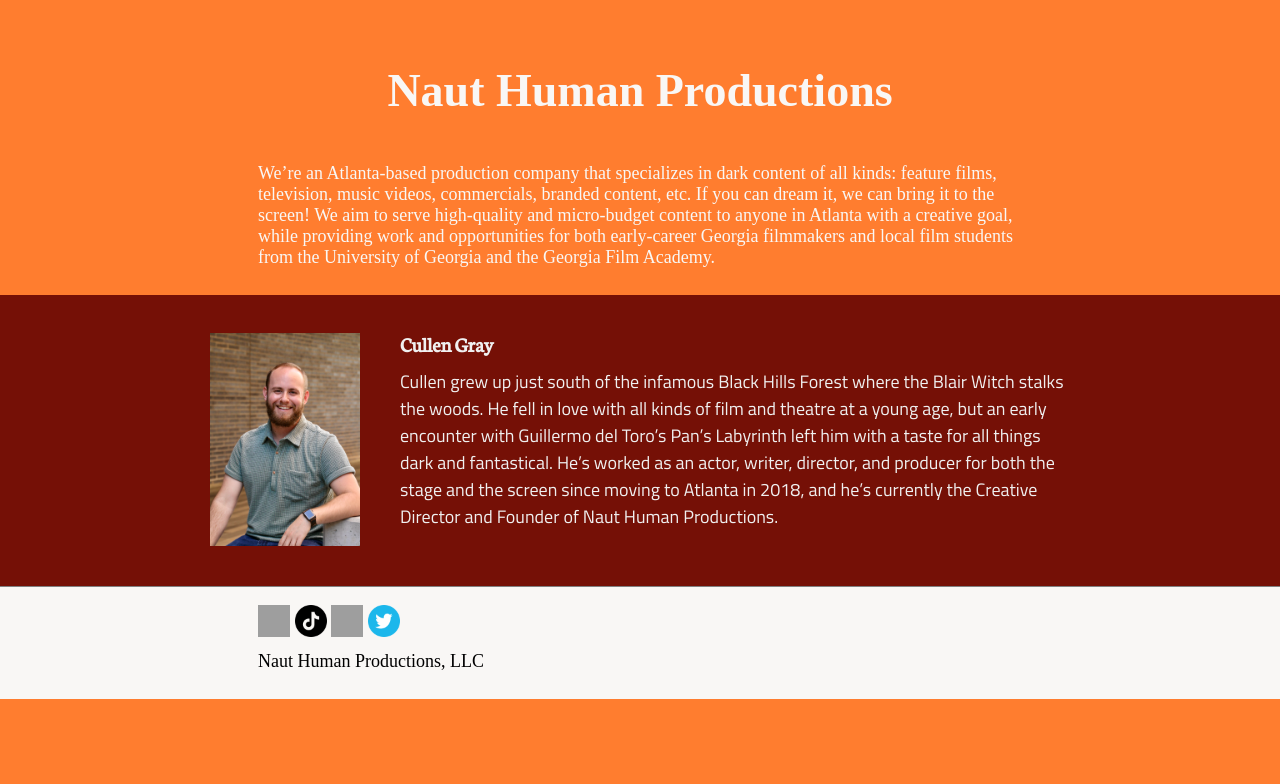
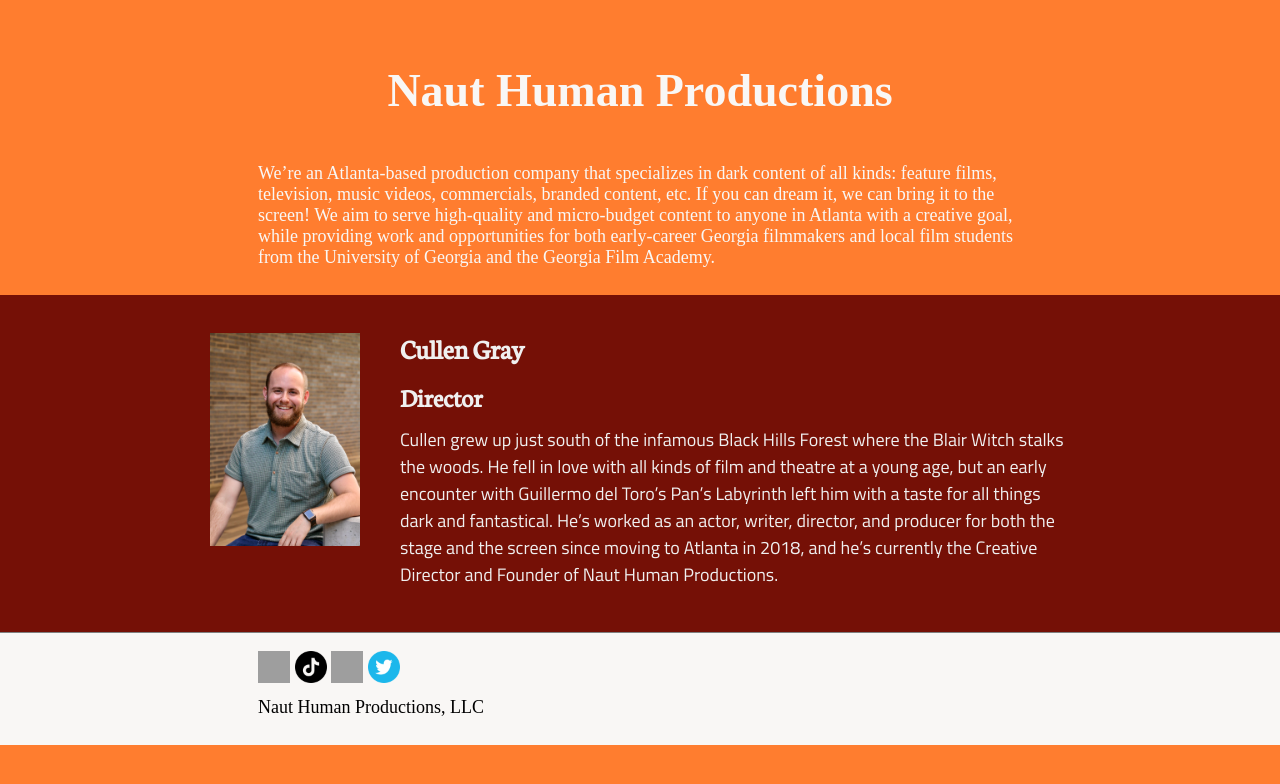
Before and after one commit to nauthuman/nauthuman.github.io, a Jekyll site: the page built from sample.html, in a window 1280 px wide. Shown: the top 784 px of the page. Built offline with Jekyll 4.4.1, drawn with Linux system fonts in a browser that asks for light colours.

Commit message:
Update sample1.html

```diff
--- a/_includes/sample1.html
+++ b/_includes/sample1.html
@@ -24,18 +24,21 @@
   }
   div.feature h1 {
     font-family: 'Neuton', serif;
+    font-size: 32px;
     color: #f0f0f0;
     background-color: #751006;
     padding: 0em 0em 0.5em 0em;
   }
   div.feature h2 {
     font-family: 'Neuton', serif;
+    font-size: 28px;
     color: #f0f0f0;
     background-color: #751006;
     padding: 0em 0em 0.5em 0em;
   }
   div.feature h3 {
     font-family: 'Neuton', serif;
+    font-size: 26px;
     color: #f0f0f0;
     background-color: #751006;
     padding: 0em 0em 0.5em 0em;
@@ -53,8 +56,11 @@
     </div>
 
     <div class="feature-details">
+      <h2>
+        Cullen Gray
+      </h2>
       <h3>
-        Cullen Gray
+        Director
       </h3>
 
       <p>
```
